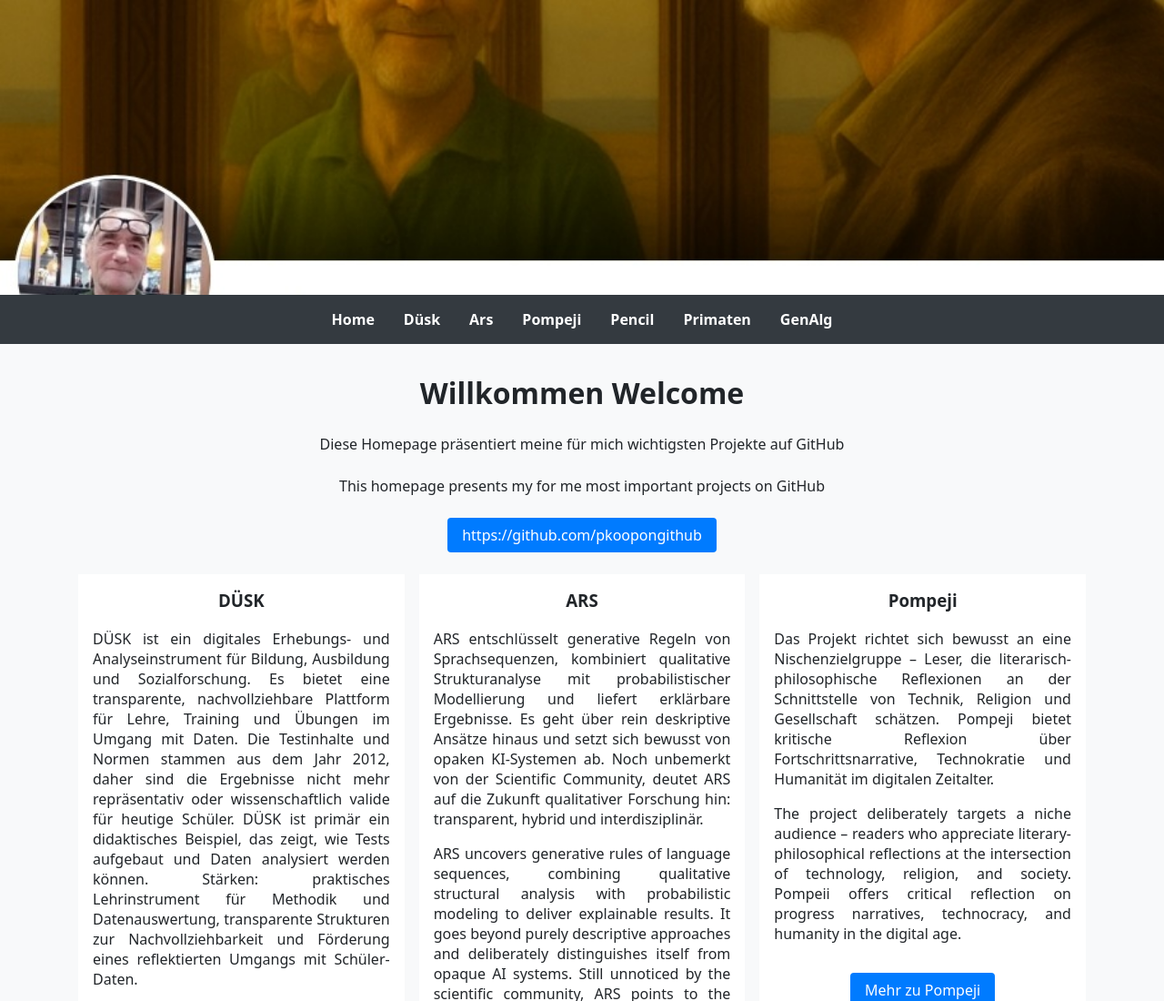
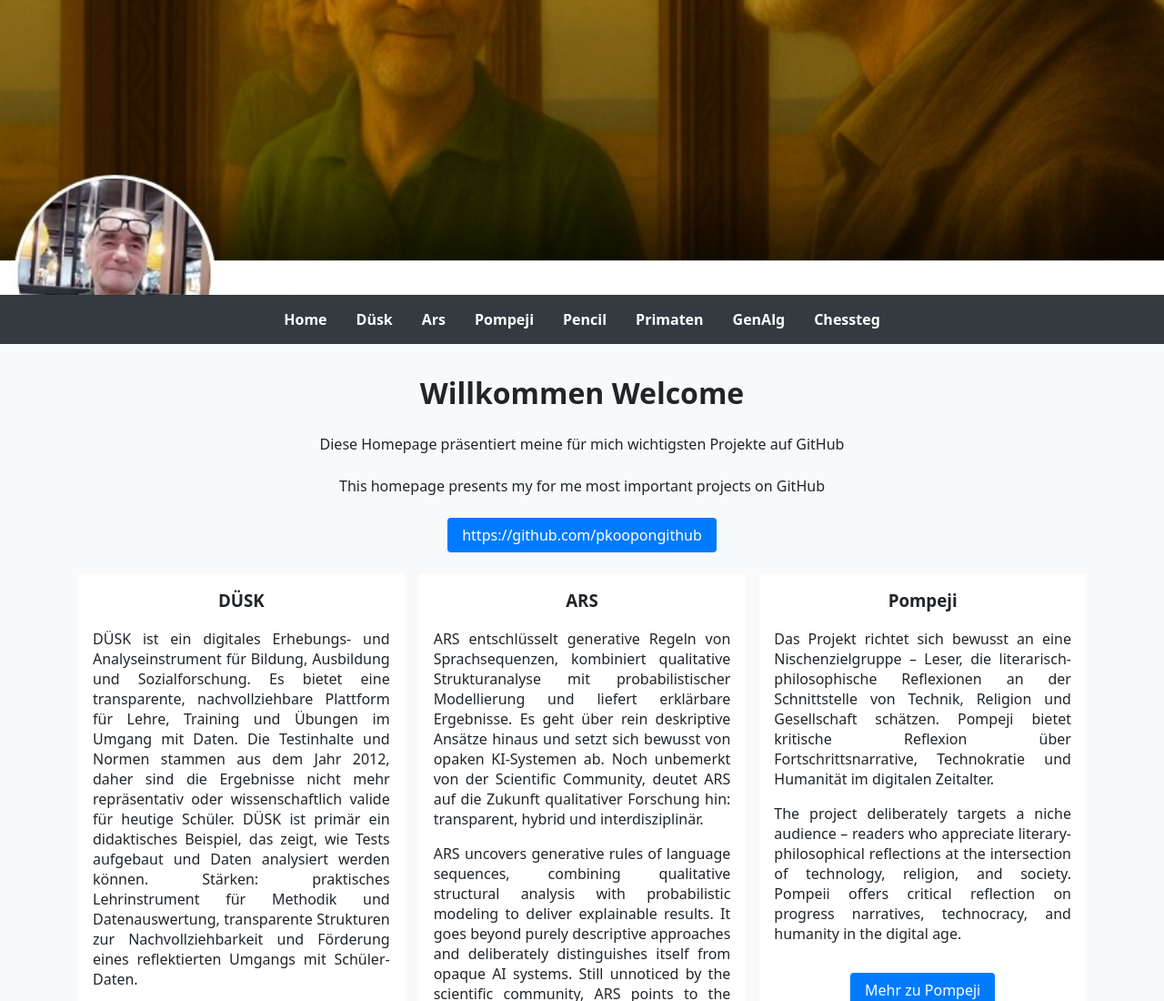
Before and after one commit to pkoopongithub/pkoopongithub.github.io, a plain HTML site: page index.html in a window 1280 px wide. Shown: the top 1100 px of the page at 91% size. Drawn offline with Linux system fonts and the light colour scheme.

Commit message:
Add link to Chessteg in navigation

```diff
--- a/index.html
+++ b/index.html
@@ -131,6 +131,7 @@
     <a href="https://pkoopongithub.github.io/DavidDeutschMetaphysicalMeditations/">Pencil</a>
     <a href="https://pkoopongithub.github.io/primaten/">Primaten</a>
     <a href="https://pkoopongithub.github.io/genalg/">GenAlg</a>
+    <a href="https://pkoopongithub.github.io/chessteg/">Chessteg</a>
   </nav>
 
   <div class="container">
```
